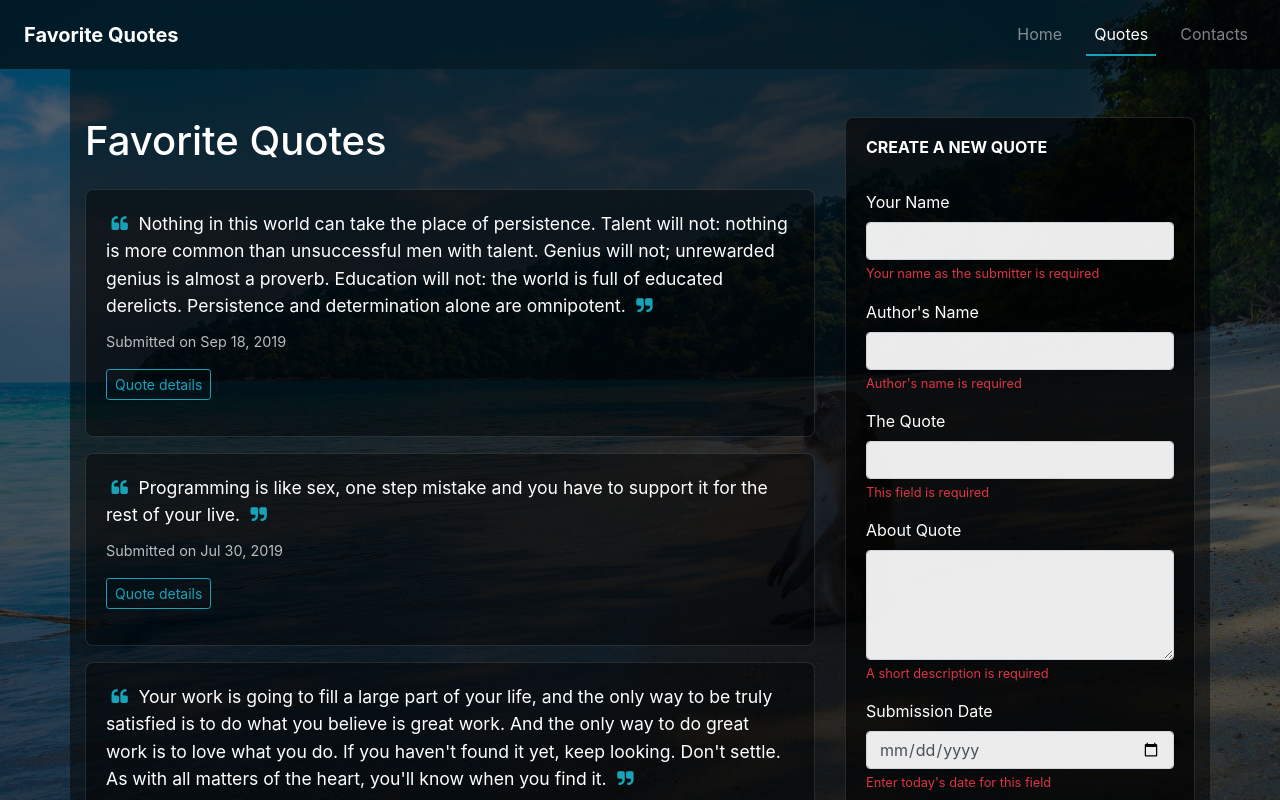
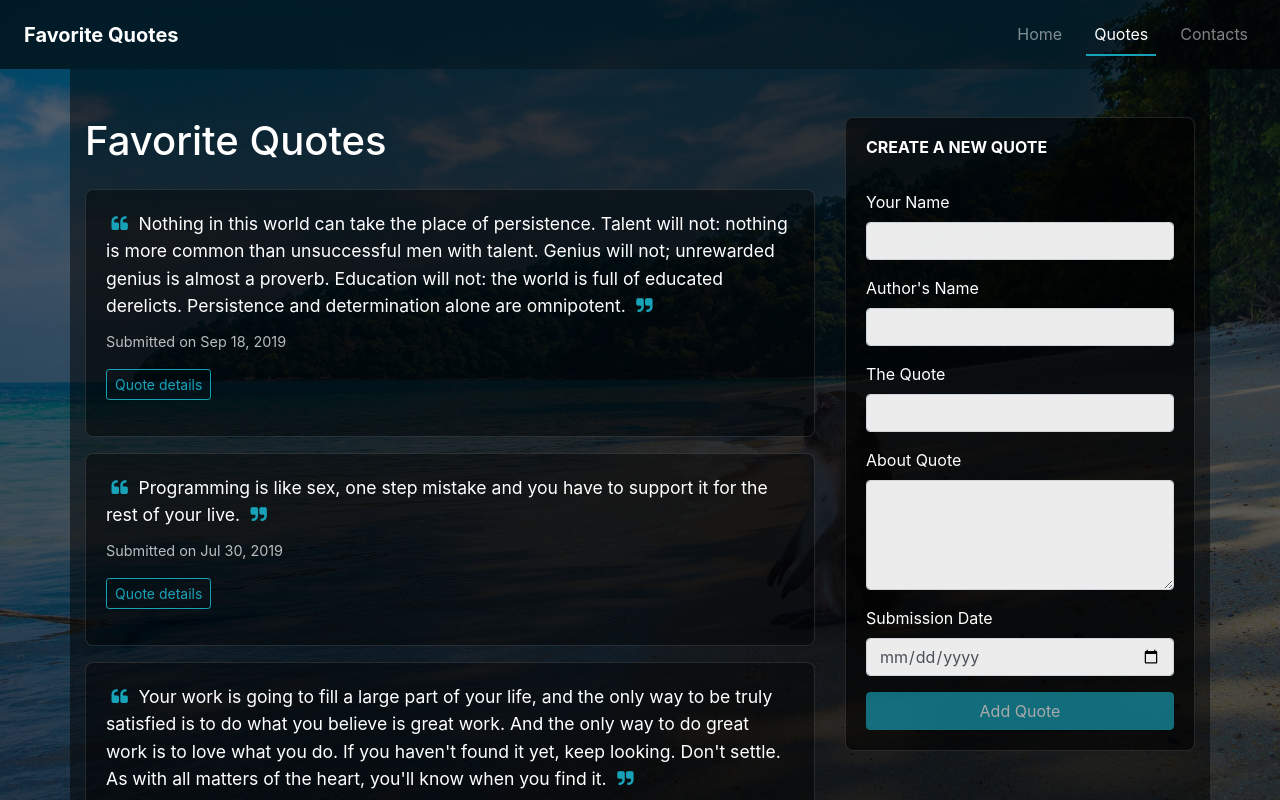
Before and after one commit to Paulwamaria/Quotes, an Angular app: page /quotes in a window 1280 px wide. Shown: the top 800 px of the page. Built offline with nearby package versions, Linux system fonts and the light colour scheme.

Commit message:
Add a screenshot of the quotes page and Update the README.md

```diff
--- a/src/app/quote-form/quote-form.component.html
+++ b/src/app/quote-form/quote-form.component.html
@@ -7,35 +7,35 @@
       <label for="submitterName" class="text-white">Your Name</label>
       <input type="text" name="submitterName" required [(ngModel)]="newQuote.submitterName" id="submitterName" class="form-control" #submitterName="ngModel">
 
-      <div [hidden]="submitterName.valid || submitterName.pristine" class="invalid-feedback d-block">
+      <div *ngIf="submitterName.invalid && (submitterName.touched || quoteForm.submitted)" class="invalid-feedback d-block">
         Your name as the submitter is required
       </div>
     </div>
     <div class="form-group">
       <label for="authorName" class="text-white">Author's Name</label>
       <input type="text" class="form-control" id="authorName" name="authorName" required [(ngModel)]="newQuote.authorName" #authorName="ngModel">
-      <div [hidden]="authorName.valid || authorName.pristine" class="invalid-feedback d-block">
+      <div *ngIf="authorName.invalid && (authorName.touched || quoteForm.submitted)" class="invalid-feedback d-block">
         Author's name is required
       </div>
     </div>
     <div class="form-group">
       <label for="name" class="text-white">The Quote</label>
       <input type="text" id="name" name="name" required class="form-control" [(ngModel)]="newQuote.name" #quoteName="ngModel">
-      <div [hidden]="quoteName.valid || quoteName.pristine" class="invalid-feedback d-block">
+      <div *ngIf="quoteName.invalid && (quoteName.touched || quoteForm.submitted)" class="invalid-feedback d-block">
         This field is required
       </div>
     </div>
     <div class="form-group">
       <label for="description" class="text-white">About Quote</label>
       <textarea id="description" class="form-control" name="description" required [(ngModel)]="newQuote.description" #quoteDescription="ngModel"></textarea>
-      <div [hidden]="quoteDescription.valid || quoteDescription.pristine" class="invalid-feedback d-block">
+      <div *ngIf="quoteDescription.invalid && (quoteDescription.touched || quoteForm.submitted)" class="invalid-feedback d-block">
         A short description is required
       </div>
     </div>
     <div class="form-group">
     <label for="submitDate" class="text-white">Submission Date</label>
       <input type="date" class="form-control" id="submitDate" name="submitDate" required [(ngModel)]="newQuote.submitDate" #submitDate="ngModel">
-      <div [hidden]="submitDate.valid || submitDate.pristine" class="invalid-feedback d-block">
+      <div *ngIf="submitDate.invalid && (submitDate.touched || quoteForm.submitted)" class="invalid-feedback d-block">
         Enter today's date for this field
       </div>
     </div>
```
Also changed, not shown: 3 other files (tests, documents, lock files or other folders).
